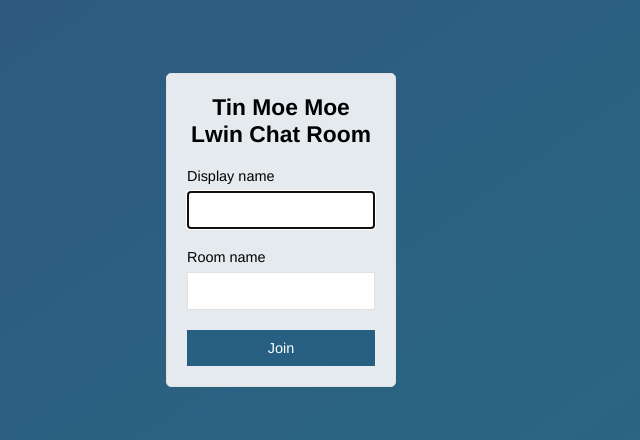
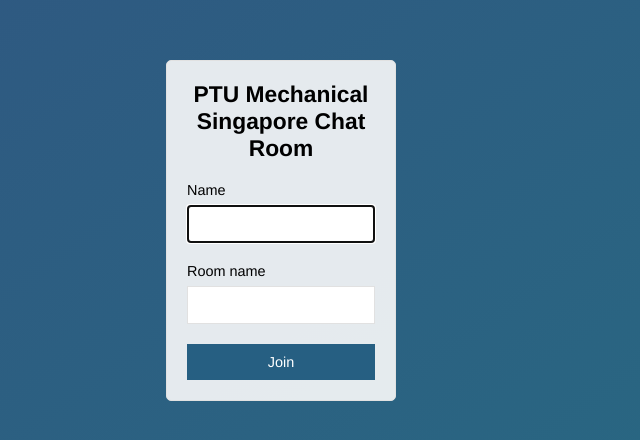
Before and after one commit to EdenOo2017/node-chat-app, a website: page public/index.html in a window 1280 px wide. Shown: the part 170-610 px from the top of the page, without its empty margins (359-999 px from the left). Drawn offline with Linux system fonts and the light colour scheme.

Commit message:
Second commit

```diff
--- a/public/index.html
+++ b/public/index.html
@@ -12,10 +12,10 @@
   <div class="centered-form__form">
     <form action="/chat.html">
       <div class="form-field">
-        <h3>Tin Moe Moe Lwin Chat Room<h3>
+        <h3>PTU Mechanical Singapore Chat Room<h3>
       </div>
       <div class="form-field">
-        <label>Display name</label>
+        <label>Name</label>
         <input type="text" name="name" autofocus/>
       </div>
       <div class="form-field">
```
Also changed, not shown: public/chat.html (+1 -1 lines).
